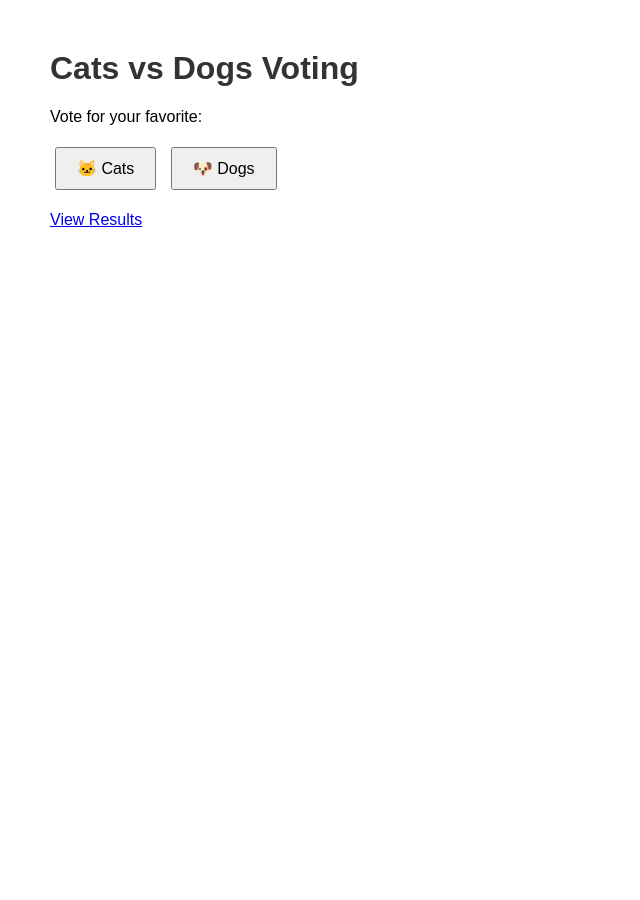
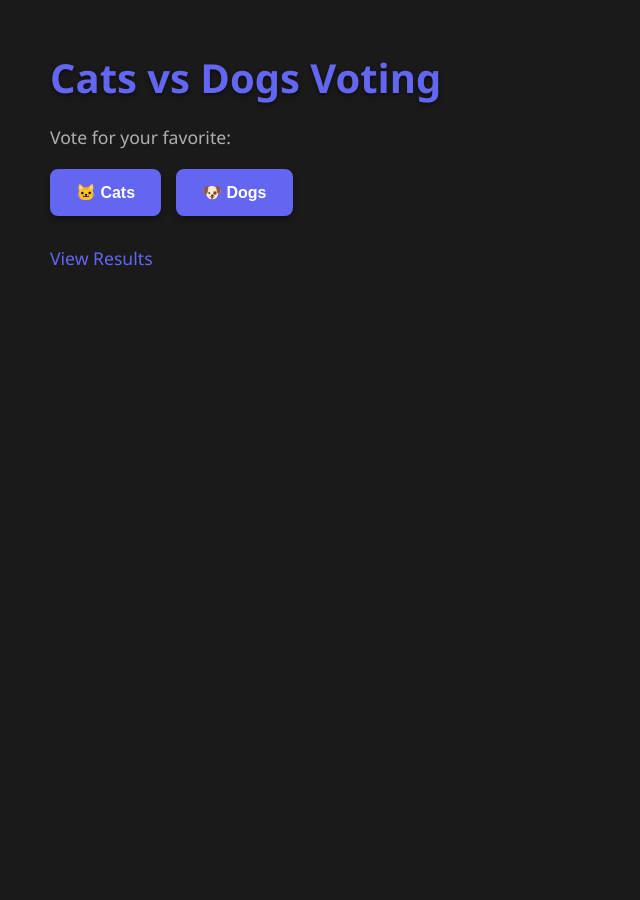
Before and after one commit to cx4167/voting-app-k8s, a Flask app: page / in a window 1280 px wide. Shown: the whole page, without its empty margins (0-640 px from the left). Before the commit the page ends 227 px from the top, so only its background shows below. Run offline with Flask 3, Linux system fonts and the light colour scheme.

Commit message:
added dark for cicd testing

```diff
--- a/vote/templates/index.html
+++ b/vote/templates/index.html
@@ -3,9 +3,95 @@
 <head>
     <title>Voting App</title>
     <style>
-        body { font-family: Arial; margin: 50px; }
-        h1 { color: #333; }
-        button { padding: 10px 20px; margin: 5px; font-size: 16px; }
+        :root {
+            --bg-primary: #1a1a1a;
+            --bg-secondary: #2d2d2d;
+            --text-primary: #e0e0e0;
+            --text-secondary: #b0b0b0;
+            --accent: #6366f1;
+            --accent-hover: #4f46e5;
+        }
+
+        * {
+            margin: 0;
+            padding: 0;
+            box-sizing: border-box;
+        }
+
+        body {
+            font-family: 'Segoe UI', Tahoma, Geneva, Verdana, sans-serif;
+            background-color: var(--bg-primary);
+            color: var(--text-primary);
+            margin: 50px;
+            min-height: 100vh;
+            transition: background-color 0.3s ease;
+        }
+
+        h1 {
+            color: var(--accent);
+            margin-bottom: 20px;
+            font-size: 2.5em;
+            text-shadow: 0 2px 4px rgba(0, 0, 0, 0.5);
+        }
+
+        p {
+            color: var(--text-secondary);
+            margin-bottom: 20px;
+            font-size: 1.1em;
+        }
+
+        form {
+            display: flex;
+            gap: 15px;
+            flex-wrap: wrap;
+            margin-bottom: 30px;
+        }
+
+        button {
+            padding: 12px 24px;
+            font-size: 16px;
+            border: 2px solid var(--accent);
+            background-color: var(--accent);
+            color: white;
+            border-radius: 8px;
+            cursor: pointer;
+            transition: all 0.3s ease;
+            font-weight: 600;
+            box-shadow: 0 4px 6px rgba(0, 0, 0, 0.3);
+        }
+
+        button:hover {
+            background-color: var(--accent-hover);
+            border-color: var(--accent-hover);
+            transform: translateY(-2px);
+            box-shadow: 0 6px 12px rgba(0, 0, 0, 0.4);
+        }
+
+        button:active {
+            transform: translateY(0);
+            box-shadow: 0 2px 4px rgba(0, 0, 0, 0.3);
+        }
+
+        a {
+            color: var(--accent);
+            text-decoration: none;
+            border-bottom: 2px solid transparent;
+            transition: border-color 0.3s ease;
+            padding-bottom: 2px;
+        }
+
+        a:hover {
+            border-bottom-color: var(--accent);
+        }
+
+        .container {
+            max-width: 600px;
+            margin: 0 auto;
+            background-color: var(--bg-secondary);
+            padding: 40px;
+            border-radius: 12px;
+            box-shadow: 0 8px 16px rgba(0, 0, 0, 0.5);
+        }
     </style>
 </head>
 <body>
```
